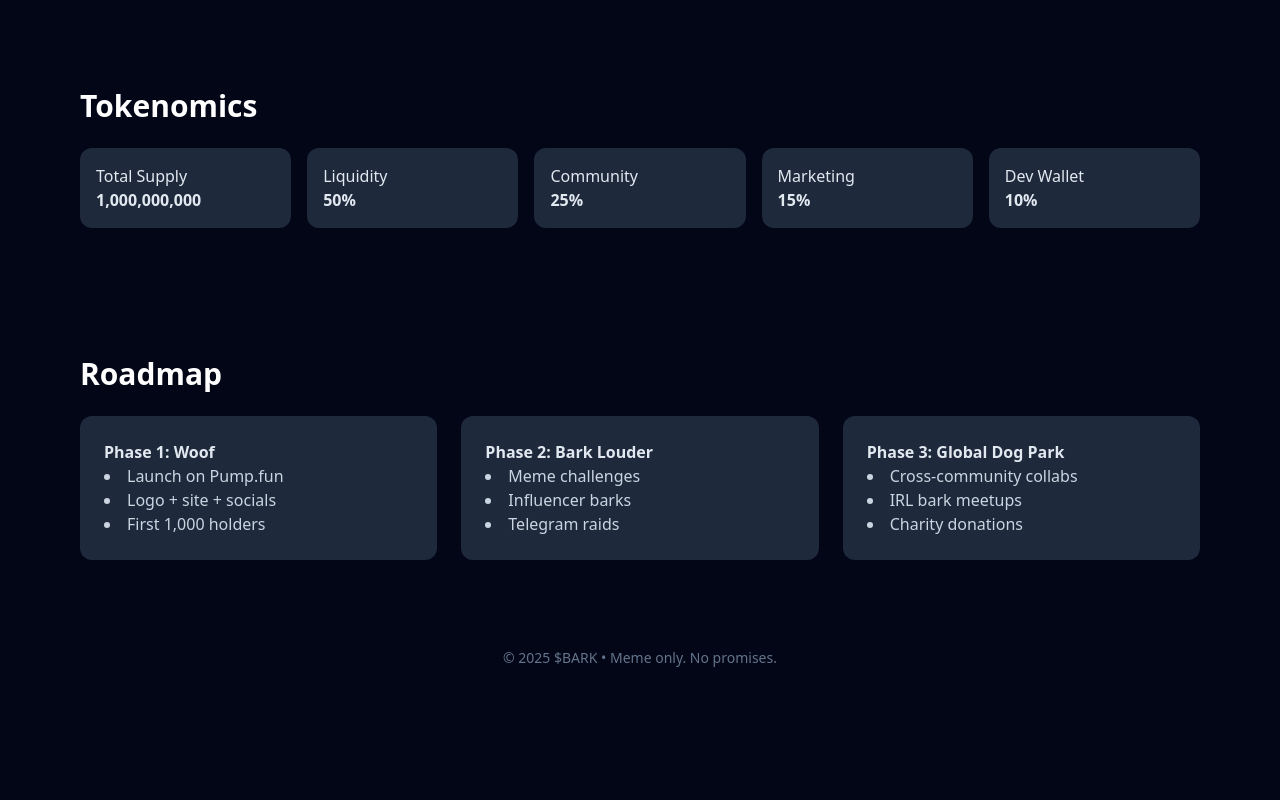
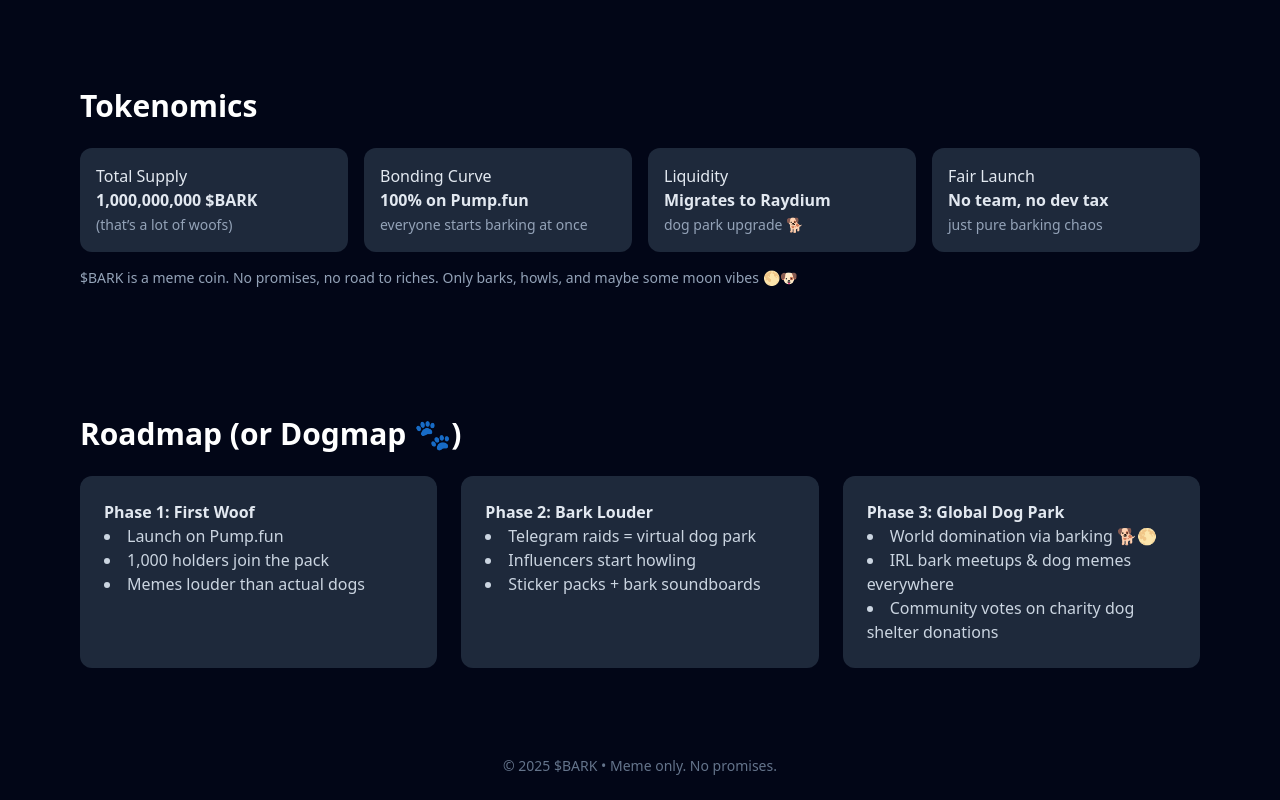
Before and after one commit to twistplot/BARK, a plain HTML site: page index.html in a window 1280 px wide. Shown: the part 785-1585 px from the top of the page. Before the commit the page ends 1477 px from the top, so only its background shows below. Drawn offline with nearby package versions, Linux system fonts and the light colour scheme.

Commit message:
Update index.html

```diff
--- a/index.html
+++ b/index.html
@@ -64,41 +64,41 @@
   <!-- TOKENOMICS -->
   <section class="max-w-6xl mx-auto px-4 py-16">
     <h2 class="text-3xl font-bold text-white mb-6">Tokenomics</h2>
-    <div class="grid sm:grid-cols-2 lg:grid-cols-5 gap-4">
-      <div class="p-4 rounded-xl bg-slate-800">Total Supply<br><b>1,000,000,000</b></div>
-      <div class="p-4 rounded-xl bg-slate-800">Liquidity<br><b>50%</b></div>
-      <div class="p-4 rounded-xl bg-slate-800">Community<br><b>25%</b></div>
-      <div class="p-4 rounded-xl bg-slate-800">Marketing<br><b>15%</b></div>
-      <div class="p-4 rounded-xl bg-slate-800">Dev Wallet<br><b>10%</b></div>
+    <div class="grid sm:grid-cols-2 lg:grid-cols-4 gap-4">
+      <div class="p-4 rounded-xl bg-slate-800">Total Supply<br><b>1,000,000,000 $BARK</b><br><span class='text-slate-400 text-sm'>(that’s a lot of woofs)</span></div>
+      <div class="p-4 rounded-xl bg-slate-800">Bonding Curve<br><b>100% on Pump.fun</b><br><span class='text-slate-400 text-sm'>everyone starts barking at once</span></div>
+      <div class="p-4 rounded-xl bg-slate-800">Liquidity<br><b>Migrates to Raydium</b><br><span class='text-slate-400 text-sm'>dog park upgrade 🐕</span></div>
+      <div class="p-4 rounded-xl bg-slate-800">Fair Launch<br><b>No team, no dev tax</b><br><span class='text-slate-400 text-sm'>just pure barking chaos</span></div>
     </div>
+    <p class="mt-4 text-sm text-slate-400">$BARK is a meme coin. No promises, no road to riches. Only barks, howls, and maybe some moon vibes 🌕🐶</p>
   </section>
 
   <!-- ROADMAP -->
   <section class="max-w-6xl mx-auto px-4 py-16">
-    <h2 class="text-3xl font-bold text-white mb-6">Roadmap</h2>
+    <h2 class="text-3xl font-bold text-white mb-6">Roadmap (or Dogmap 🐾)</h2>
     <div class="grid md:grid-cols-3 gap-6">
       <div class="p-6 bg-slate-800 rounded-xl">
-        <h3 class="font-bold">Phase 1: Woof</h3>
+        <h3 class="font-bold">Phase 1: First Woof</h3>
         <ul class="list-disc list-inside text-slate-300">
           <li>Launch on Pump.fun</li>
-          <li>Logo + site + socials</li>
-          <li>First 1,000 holders</li>
+          <li>1,000 holders join the pack</li>
+          <li>Memes louder than actual dogs</li>
         </ul>
       </div>
       <div class="p-6 bg-slate-800 rounded-xl">
         <h3 class="font-bold">Phase 2: Bark Louder</h3>
         <ul class="list-disc list-inside text-slate-300">
-          <li>Meme challenges</li>
-          <li>Influencer barks</li>
-          <li>Telegram raids</li>
+          <li>Telegram raids = virtual dog park</li>
+          <li>Influencers start howling</li>
+          <li>Sticker packs + bark soundboards</li>
         </ul>
       </div>
       <div class="p-6 bg-slate-800 rounded-xl">
         <h3 class="font-bold">Phase 3: Global Dog Park</h3>
         <ul class="list-disc list-inside text-slate-300">
-          <li>Cross-community collabs</li>
-          <li>IRL bark meetups</li>
-          <li>Charity donations</li>
+          <li>World domination via barking 🐕🌕</li>
+          <li>IRL bark meetups & dog memes everywhere</li>
+          <li>Community votes on charity dog shelter donations</li>
         </ul>
       </div>
     </div>
```
